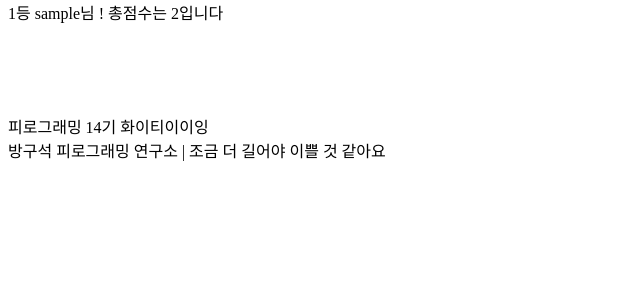
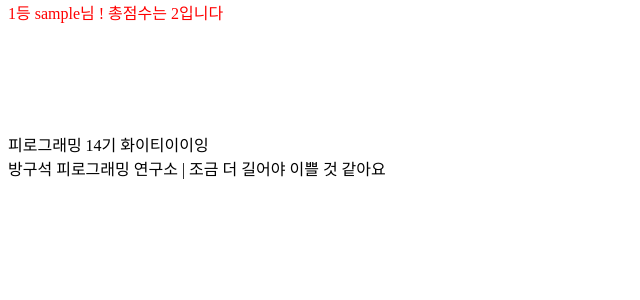
Before and after one commit to Koeunseooooo/piro14_card_game, a Django app: page /ranking/ in a window 1280 px wide. Shown: the part 104-404 px from the top of the page, without its empty margins (0-640 px from the left). Run offline with Django 3.2, Linux system fonts and the light colour scheme; a user stored in the database is signed in; tables that the repository leaves empty hold one stand-in row (values such as "Sample post"); some libraries are stand-ins or nearby versions.

Commit message:
현재 로그인한 유저를  랭킹화면에 굻게 표시하는 기능 구현

```diff
--- a/game/templates/game/base.html
+++ b/game/templates/game/base.html
@@ -1,10 +1,14 @@
-{% load staticfiles %}
+{% load static %}
 
 <!DOCTYPE html>
 <html lang="en">
 <head>
     <meta charset="UTF-8">
     <title>PIRO CARD GAME</title>
+
+    <link rel="stylesheet" href="{% static "css/base.css" %}">
+    <script src="https://kit.fontawesome.com/5658349e28.js" crossorigin="anonymous"></script>
+    <link href="https://fonts.googleapis.com/css?family=Montserrat|Noto+Sans+KR:100,300,400,700,900&display=swap" rel="stylesheet">
 
 </head>
 
--- a/game/templates/game/ranking.html
+++ b/game/templates/game/ranking.html
@@ -3,7 +3,11 @@
 {% block content %}
     {% for rank in ranking %}
     <!-- rank.user_me가 request.user라면 글자색이나 굵기 변형을 통해 강조되었으면 좋겠어용 -->
-     {{rank.rank}}등 {{ rank.user_me }}님 ! 총점수는 {{ rank.sum_point }}입니다
+    {% if rank.user_me == request.user %}
+    <div id=hello>{{rank.rank}}등 {{ rank.user_me }}님 ! 총점수는 {{ rank.sum_point }}입니다</div>
+    {% else %}
+    {{rank.rank}}등 {{ rank.user_me }}님 ! 총점수는 {{ rank.sum_point }}입니다
+    {% endif %}
     <br/>
     {% endfor %}
 {% endblock %}
--- /dev/null
+++ b/static/css/base.css
@@ -0,0 +1,3 @@
+#hello {
+    color : red
+}
```
